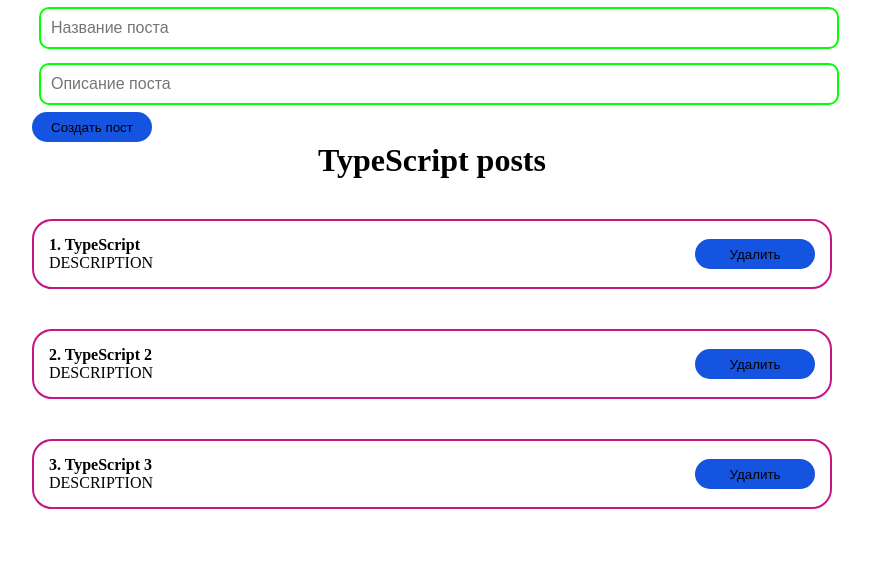
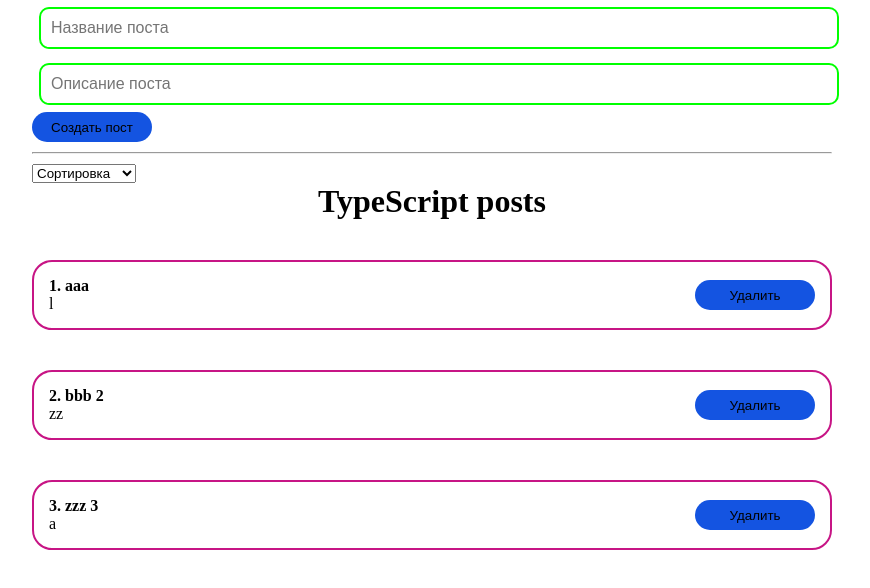
Before and after one commit to FarayW/react-learn-app, a React (Create React App) app: page / in a window 1280 px wide. Shown: the top 588 px of the page, without its empty margins (208-1078 px from the left). Built offline with nearby package versions, Linux system fonts and the light colour scheme.

Commit message:
sort it!

```diff
--- a/src/App.js
+++ b/src/App.js
@@ -2,12 +2,15 @@
 import './styles/App.css'
 import PostList from "./components/PostList";
 import PostForm from "./components/PostForm";
+import MySelect from "./components/UI/select/MySelect";
 
 function App() {
 
-    const [posts, setPosts] = React.useState([{id: 1, title: 'TypeScript', content: 'DESCRIPTION'}, {
-        id: 2, title: 'TypeScript 2', content: 'DESCRIPTION'
-    }, {id: 3, title: 'TypeScript 3', content: 'DESCRIPTION'},]);
+    const [posts, setPosts] = React.useState([{id: 1, title: 'aaa', content: 'l'}, {
+        id: 2, title: 'bbb 2', content: 'zz'
+    }, {id: 3, title: 'zzz 3', content: 'a'},]);
+
+    const [selectedSort, setSelectedSort] = React.useState('');
 
     function createPost(post) {
         setPosts([...posts, {...post, id: Date.now()}]);
@@ -17,8 +20,27 @@
         setPosts(posts.filter(p => p.id !== post.id));
     }
 
+    const sortPosts = (sort) => {
+        setSelectedSort(sort);
+        setPosts([...posts].sort((a, b) => a[sort].localeCompare(b[sort])));
+    }
+
     return (<div className="App">
         <PostForm createCallback={createPost}/>
+
+        <hr style={{margin: "10px 0"}}/>
+
+        <div>
+            <MySelect
+                defaultValue='Сортировка'
+                value={selectedSort}
+                onChange={sortPosts}
+                options={[
+                    {value: 'title', name: 'По названию'},
+                    {value: 'content', name: 'По описанию'},
+                ]}
+            />
+        </div>
         <PostList removeCallback={removePost} posts={posts} title={'TypeScript posts'}/>
     </div>);
 }
--- /dev/null
+++ b/src/components/UI/select/MySelect.jsx
@@ -0,0 +1,19 @@
+import React from 'react';
+
+const MySelect = ({options, defaultValue, value, onChange}) => {
+    return (
+        <select
+            value={value}
+            onChange={e => onChange(e.target.value)}
+        >
+            <option disabled value="">{defaultValue}</option>
+            {options.map(option =>
+                <option key={option.value} value={option.value}>
+                    {option.name}
+                </option>
+            )}
+        </select>
+    );
+};
+
+export default MySelect;
```
